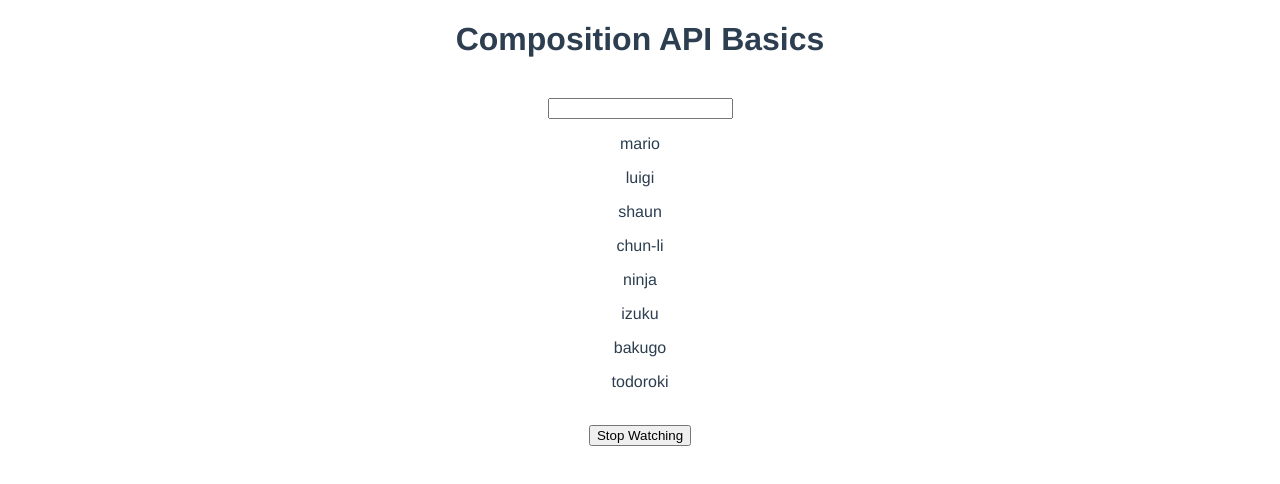
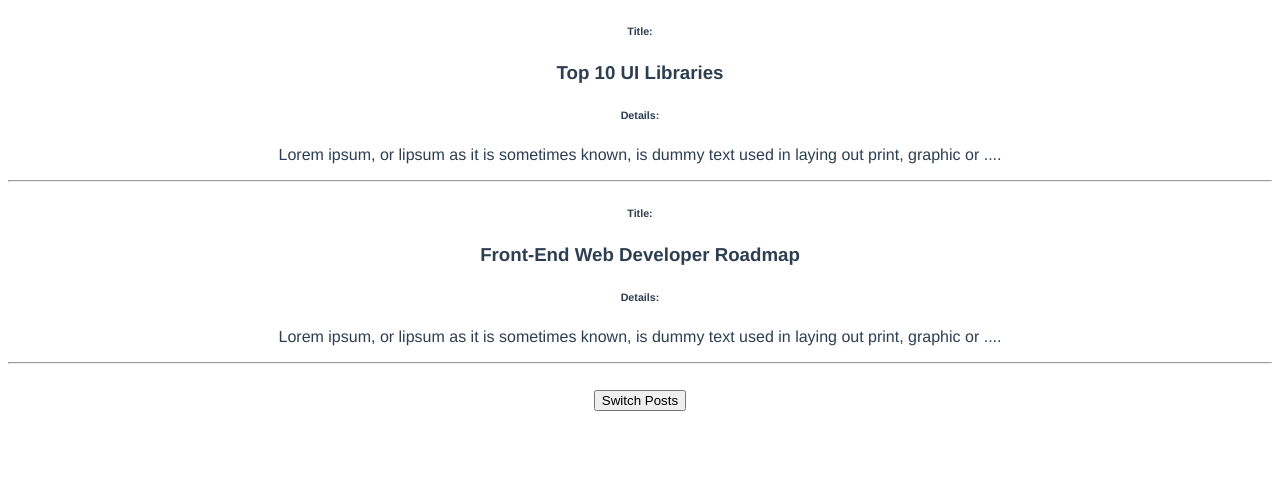
Before and after one commit to izuku152/Vue_CompositionAPI, a Vue app: page / in a window 1280 px wide. Shown: the top 484 px of the page. Built offline with nearby package versions, Linux system fonts and the light colour scheme.

Commit message:
Props Completed

```diff
--- /dev/null
+++ b/src/components/Post.vue
@@ -0,0 +1,23 @@
+<template>
+  <h6>Title:</h6>
+  <h3>{{ post.title }}</h3>
+  <h6>Details:</h6>
+  <p>{{ snippet }}</p>
+  <hr />
+</template>
+
+<script>
+import { computed } from "vue";
+export default {
+  props: ["post"],
+  setup(props) {
+    let snippet = computed(() => {
+      return props.post.body.substring(0, 100) + "....";
+    });
+
+    return { snippet };
+  },
+};
+</script>
+
+<style></style>
--- /dev/null
+++ b/src/components/PostList.vue
@@ -0,0 +1,29 @@
+<template>
+  <div v-for="post in posts" :key="post">
+    <Post :post="post" />
+  </div>
+  <br />
+  <button @click="handleClick">Switch Posts</button>
+</template>
+
+<script>
+import Post from "./Post";
+export default {
+  components: { Post },
+  props: ["posts"],
+  setup(props) {
+    // To use Props inside setup
+    // We have to write it as a parameter
+    //
+    const handleClick = () => {
+      let post1 = props.posts[0];
+      props.posts[0] = props.posts[1];
+      props.posts[1] = post1;
+    };
+
+    return { handleClick };
+  },
+};
+</script>
+
+<style></style>
--- a/src/views/Home.vue
+++ b/src/views/Home.vue
@@ -1,51 +1,30 @@
 <template>
   <div class="home">
-    <h1>Composition API Basics</h1>
-    <br />
-    <input type="text" v-model="search" />
-    <br />
-    <p v-for="name in names" :key="name">{{ name }}</p>
-    <br />
-    <button @click="handleClick">Stop Watching</button>
+    <PostList :posts="posts" />
   </div>
 </template>
 
 <script>
-import { computed, ref, watch, watchEffect } from "vue";
+import PostList from "../components/PostList";
+import { ref } from "vue";
 export default {
   name: "Home",
+  components: { PostList },
   setup() {
-    const search = ref("");
-    const names = ref([
-      "mario",
-      "luigi",
-      "shaun",
-      "chun-li",
-      "ninja",
-      "izuku",
-      "bakugo",
-      "todoroki",
+    const posts = ref([
+      {
+        title: "Top 10 UI Libraries",
+        body:
+          "Lorem ipsum, or lipsum as it is sometimes known, is dummy text used in laying out print, graphic or web designs. The passage is attributed to an unknown typesetter in the 15th century who is thought to have scrambled parts of Cicero's De Finibus Bonorum et Malorum for use in a type specimen book.",
+      },
+      {
+        title: "Front-End Web Developer Roadmap",
+        body:
+          "Lorem ipsum, or lipsum as it is sometimes known, is dummy text used in laying out print, graphic or web designs. The passage is attributed to an unknown typesetter in the 15th century who is thought to have scrambled parts of Cicero's De Finibus Bonorum et Malorum for use in a type specimen book.",
+      },
     ]);
-    // Watch only runs when something happens to search
-    const stopWatch = watch(search, () => {
-      console.log("Watch funtion Ran");
-    });
-    // Watch Effect runs whenever component loads for the first time or in this case when th setup first loaded
-    // It will start whenever the value of search changes
-    // WatchEffect is mostly used to get data from database
-    // lets say whenever ID changes it feteches data from database
-    const stopEffect = watchEffect(() => {
-      console.log("Watch Effect Ran", search.value);
-    });
 
-    const handleClick = () => {
-      stopWatch();
-      stopEffect();
-    };
-
-    // What if you want them to stop watching after some condition is true
-    // Just assign thees functions to a variable and call it
-    return { search, names, handleClick };
+    return { posts };
   },
 };
 </script>
```
